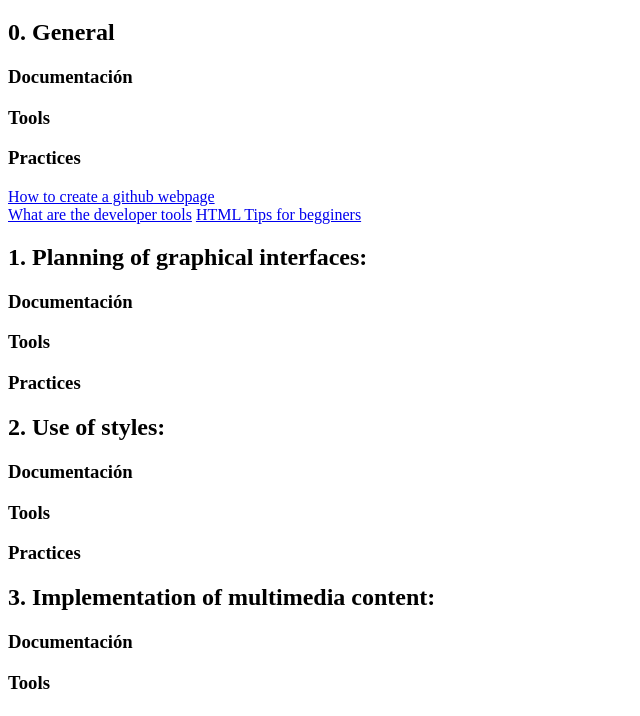
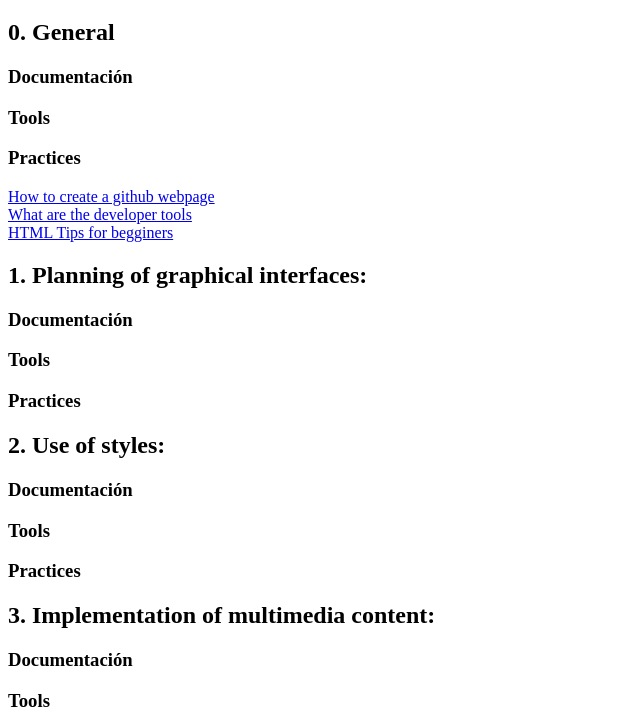
Before and after one commit to MiguelGutierrezAlonso/WebInterFaceDesign, a plain HTML site: page index.html in a window 1280 px wide. Shown: the part 61-777 px from the top of the page, without its empty margins (0-640 px from the left). Drawn offline with Linux system fonts and the light colour scheme.

Commit message:
Add files via upload

```diff
--- a/index.html
+++ b/index.html
@@ -15,7 +15,7 @@
     <h3>Practices</h3>
 
     <a href="How to create a github page.pdf">How to create a github webpage</a><br>
-    <a href="Developer tools.pdf">What are the developer tools</a>
+    <a href="Developer tools.pdf">What are the developer tools</a><br>
     <a href="Html tips.html">HTML Tips for begginers</a>
 
     <h2>1. Planning of graphical interfaces:</h2>
```
